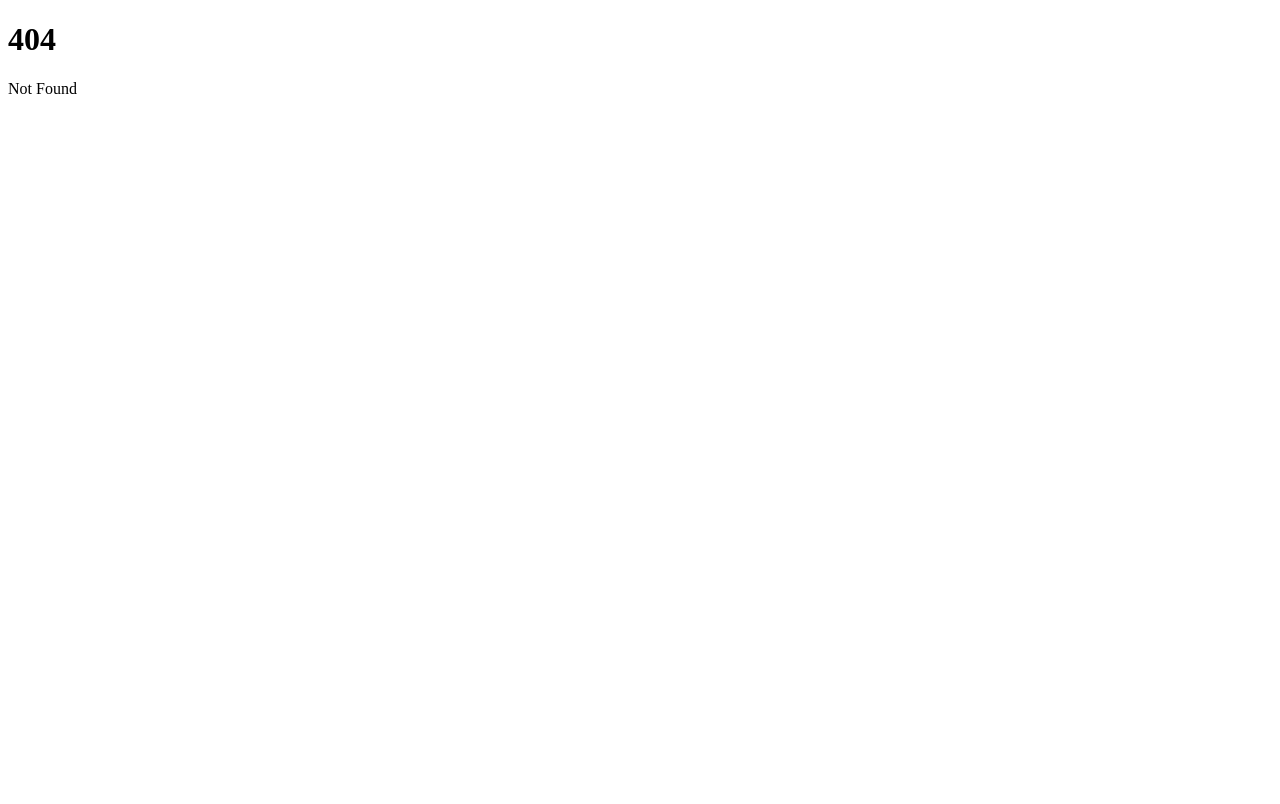
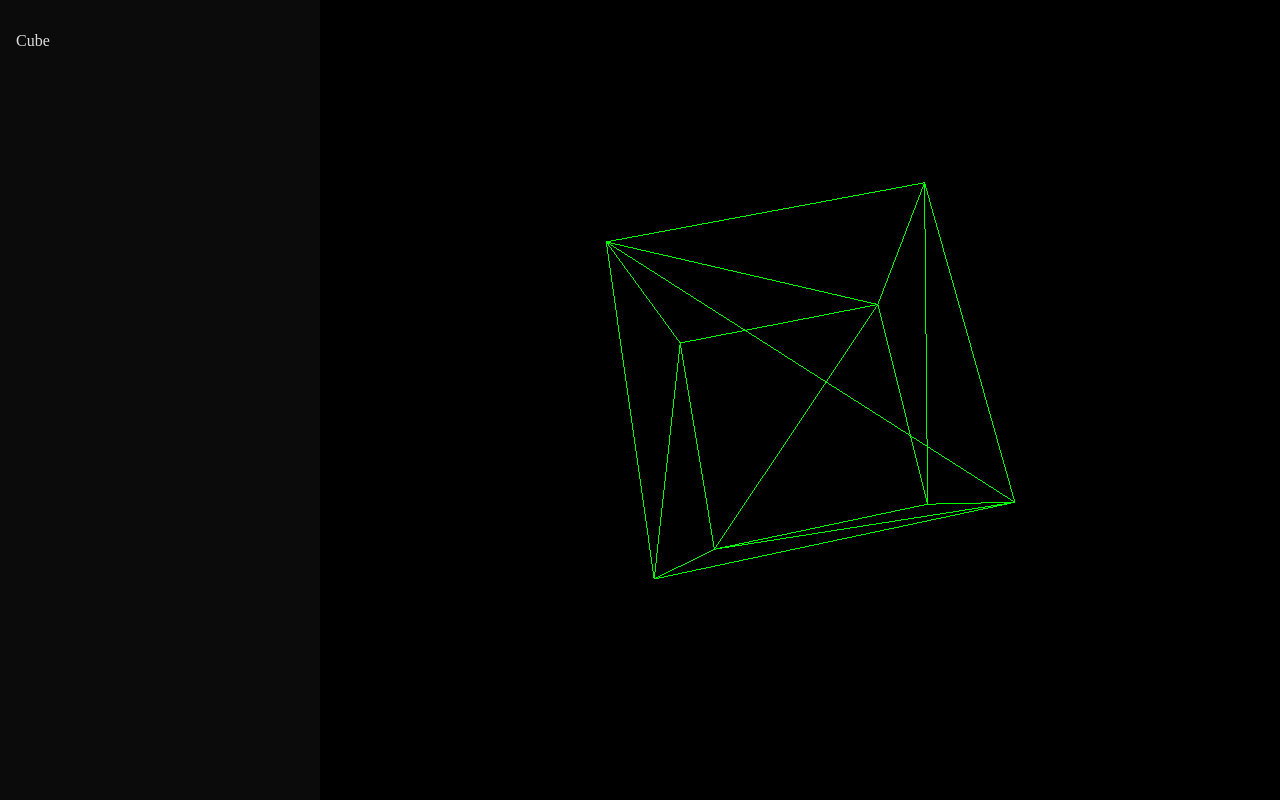
Before and after one commit to iamthe-Wraith/three-js, a SvelteKit app: page /cube in a window 1280 px wide. Before the commit this address had no page. Built offline with nearby package versions, Linux system fonts and the light colour scheme.

Commit message:
adds init layout and a simple cuble example

```diff
--- a/package.json
+++ b/package.json
@@ -17,6 +17,7 @@
 		"@playwright/test": "^1.28.1",
 		"@sveltejs/adapter-auto": "^2.0.0",
 		"@sveltejs/kit": "^1.5.0",
+		"@types/three": "^0.152.0",
 		"@typescript-eslint/eslint-plugin": "^5.45.0",
 		"@typescript-eslint/parser": "^5.45.0",
 		"eslint": "^8.28.0",
@@ -31,5 +32,8 @@
 		"vite": "^4.3.0",
 		"vitest": "^0.25.3"
 	},
-	"type": "module"
+	"type": "module",
+	"dependencies": {
+		"three": "^0.152.2"
+	}
 }
--- /dev/null
+++ b/src/routes/+layout.svelte
@@ -0,0 +1,47 @@
+<script lang="ts">
+  import './global.css';
+</script>
+
+<div class=page-container>
+  <header>
+    <nav>
+      <ul>
+        <li><a href="/cube">Cube</a></li>
+      </ul>
+    </nav>
+  </header>
+
+  <main>
+    <slot />
+  </main>
+</div>
+
+<style>
+  .page-container {
+    display: flex;
+    flex-direction: row;
+    width: 100vw;
+    height: 100vh;
+  }
+
+  nav {
+    width: 20rem;
+    height: 100%;
+    padding: 2rem 1rem;
+    background-color: oklch(15% 0 0);
+
+    & ul {
+      list-style: none;
+
+      & a {
+        text-decoration: none;
+      }
+    }
+  }
+
+  main {
+    width: calc(100vw - 20rem);
+    height: 100%;
+    background-color: oklch(0% 0 0);
+  }
+</style>
--- a/src/routes/+page.svelte
+++ b/src/routes/+page.svelte
@@ -1,2 +1,13 @@
-<h1>Welcome to SvelteKit</h1>
-<p>Visit <a href="https://kit.svelte.dev">kit.svelte.dev</a> to read the documentation</p>
+<div>
+  <h1>Select a Project</h1>
+</div>
+
+<style>
+  div {
+    display: flex;
+    flex-direction: column;
+    justify-content: center;
+    align-items: center;
+    height: 100vh;
+  }
+</style>
--- /dev/null
+++ b/src/routes/cube/+page.svelte
@@ -0,0 +1,60 @@
+<script lang="ts">
+    import { onMount } from 'svelte';
+    import * as THREE from 'three'
+
+  onMount(() => {
+    const scene = new THREE.Scene()
+
+    const camera = new THREE.PerspectiveCamera(
+        75,
+        window.innerWidth / window.innerHeight,
+        0.1,
+        1000
+    )
+    camera.position.z = 2
+
+    const main = document.querySelector('main')!;
+    const rect = main.getBoundingClientRect();
+
+    const renderer = new THREE.WebGLRenderer({ canvas: document.querySelector('#c')! })
+    // renderer.setSize(window.innerWidth, window.innerHeight);
+    renderer.setSize(rect.width, rect.height);
+
+    camera.aspect = rect.width / rect.height;
+    camera.updateProjectionMatrix();
+
+    const geometry = new THREE.BoxGeometry()
+    const material = new THREE.MeshBasicMaterial({
+        color: 0x00ff00,
+        wireframe: true,
+    })
+
+    const cube = new THREE.Mesh(geometry, material)
+    scene.add(cube)
+
+    window.addEventListener('resize', onWindowResize, false)
+    function onWindowResize() {
+        camera.aspect = window.innerWidth / window.innerHeight
+        camera.updateProjectionMatrix()
+        renderer.setSize(window.innerWidth, window.innerHeight)
+        render()
+    }
+
+    function animate() {
+        requestAnimationFrame(animate)
+
+        cube.rotation.x += 0.01
+        cube.rotation.y += 0.01
+
+        render()
+    }
+
+    function render() {
+        renderer.render(scene, camera)
+    }
+
+    animate()
+  })
+</script>
+
+<canvas id="c"></canvas>
--- /dev/null
+++ b/src/routes/global.css
@@ -0,0 +1,10 @@
+* {
+  margin: 0;
+  padding: 0;
+  color: oklch(90% 0 0);
+  box-sizing: border-box;
+}
+
+body {
+  overflow: hidden;
+}
```
Also changed, not shown: 1 other file (tests, documents, lock files or other folders).
